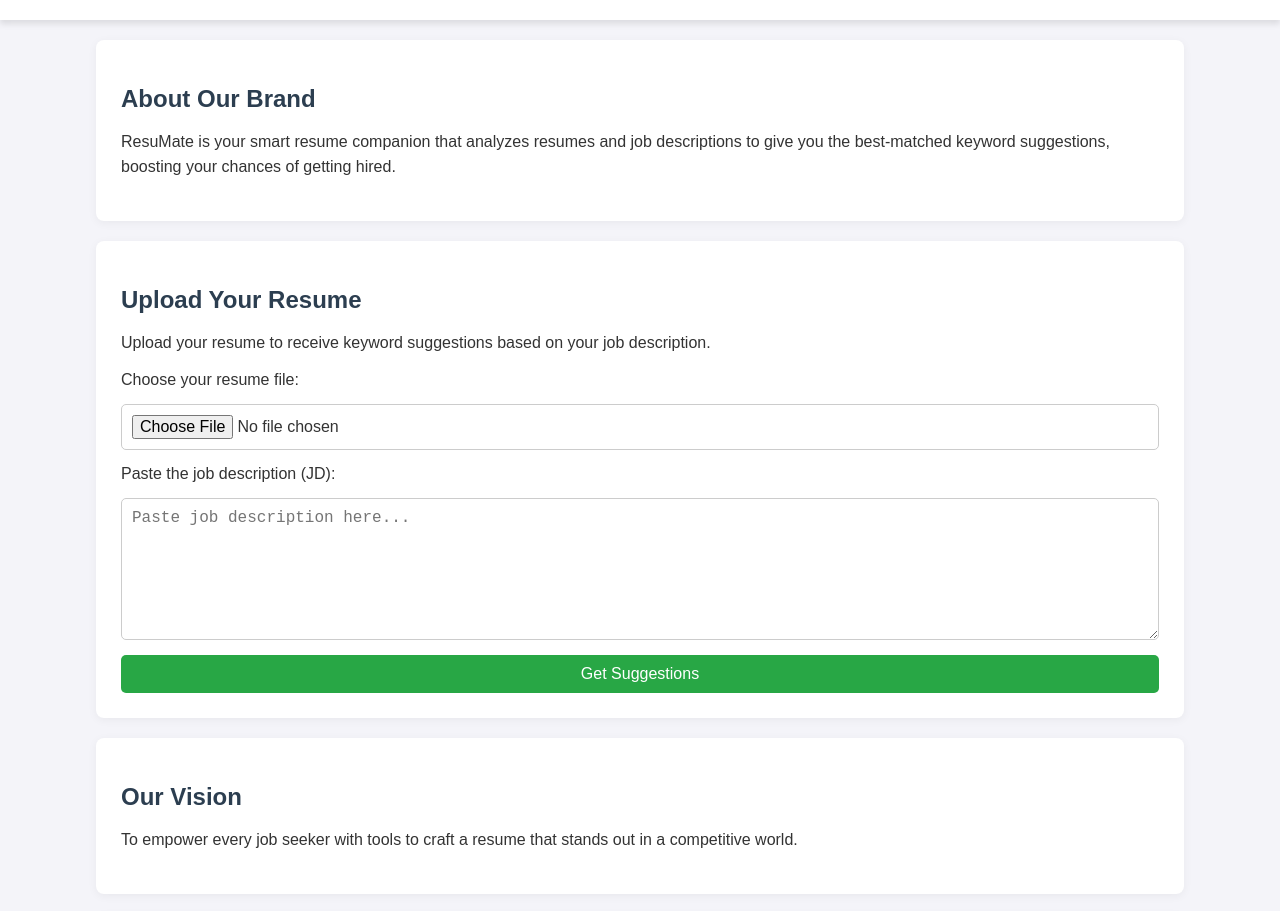
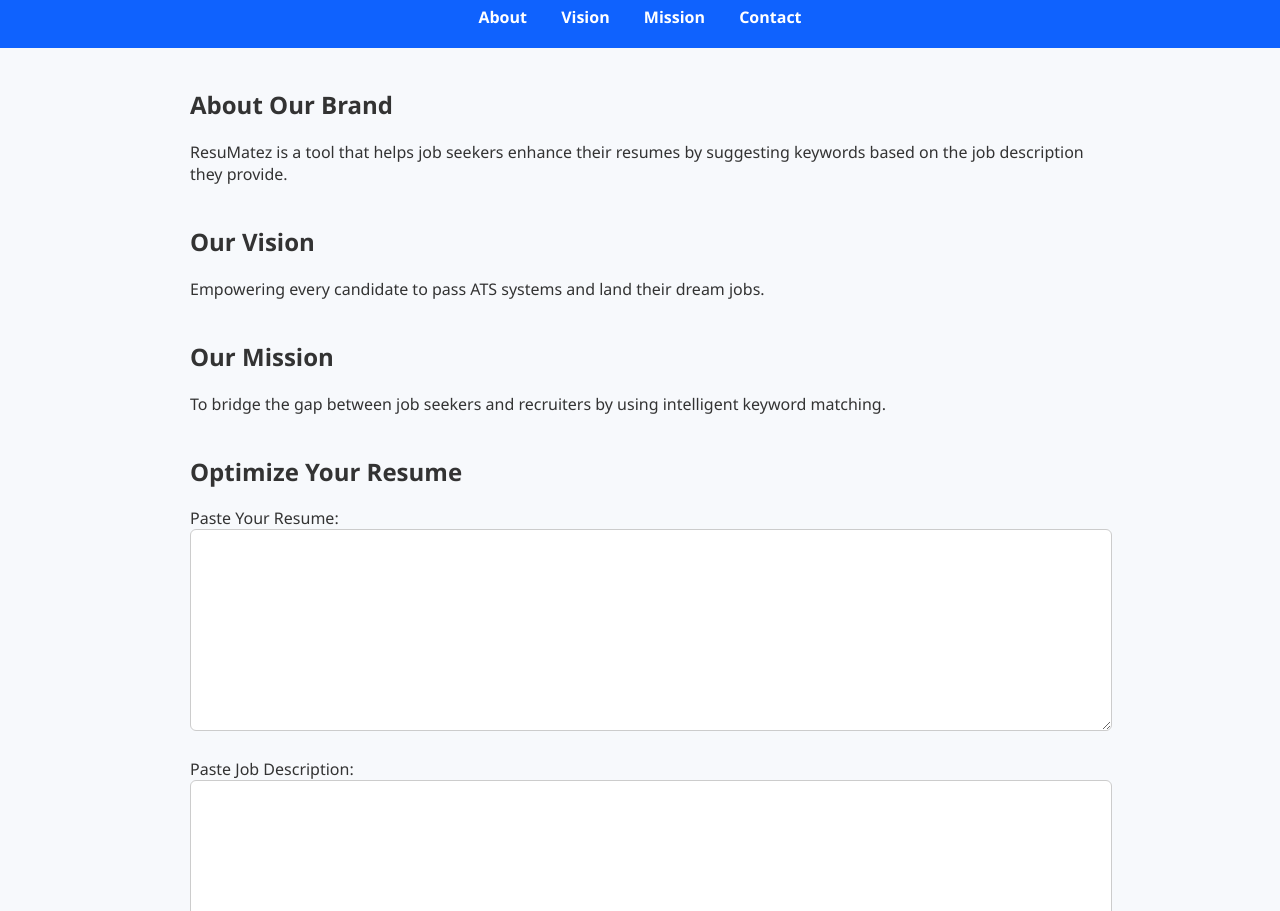
Before and after one commit to Shivani0727/ResuMatez, a plain HTML site: page templates/index.html in a window 1280 px wide. Shown: the part 100-1011 px from the top of the page. Drawn offline with Linux system fonts and the light colour scheme; files that its build step writes are made by us from their sources.

Commit message:
This update transitions the ResuMatez project to a fully front-end implementation using HTML, CSS, and JavaScript. Key features added:  Added a user form to paste resume and job description  Implemented JavaScript logic to extract and compare keywords between resume and JD  Displayed suggested keywords that are missing from the resume  Styled components for consistent branding and improved UX  Updated navigation, about, vision, mission, and contact sections in index.html  Removed backend dependencies to ensure compatibility with GitHub Pages hosting

```diff
--- a/static/styles.css
+++ b/static/styles.css
@@ -1,110 +1,51 @@
-/* Global Styles */
 body {
-    font-family: 'Arial', sans-serif;
-    background-color: #f4f4f9;
+    font-family: 'Segoe UI', sans-serif;
     margin: 0;
     padding: 0;
+    background: #f7f9fc;
     color: #333;
   }
 
-  h1, h2 {
-    color: #2c3e50;
-  }
-
-  a {
-    text-decoration: none;
-    color: #007BFF;
-  }
-
-  /* Header */
   .header {
-    display: flex;
-    justify-content: space-between;
-    align-items: center;
-    background-color: #ffffff;
-    padding: 20px 40px;
-    box-shadow: 0 4px 6px rgba(0,0,0,0.1);
-  }
-
-  .navbar a {
-    margin-left: 20px;
-    font-weight: 500;
-  }
-
-  .navbar a:hover {
-    color: #0056b3;
-  }
-
-  /* Container */
-  .container {
-    width: 85%;
-    margin: auto;
-    padding: 20px;
-  }
-
-  /* Section Styling */
-  .section {
-    background-color: #fff;
-    padding: 25px;
-    margin-bottom: 20px;
-    border-radius: 8px;
-    box-shadow: 0 2px 10px rgba(0,0,0,0.05);
-  }
-
-  .section h2 {
-    margin-bottom: 15px;
-    font-size: 24px;
-  }
-
-  .section p, ul {
-    font-size: 16px;
-    line-height: 1.6;
-  }
-
-  /* Form Styling */
-  form {
-    display: flex;
-    flex-direction: column;
-    gap: 15px;
-  }
-
-  input[type="file"],
-  textarea,
-  input[type="submit"] {
-    padding: 10px;
-    border-radius: 5px;
-    border: 1px solid #ccc;
-    font-size: 16px;
-  }
-
-  textarea {
-    height: 120px;
-    resize: vertical;
-  }
-
-  input[type="submit"] {
-    background-color: #28a745;
-    color: #fff;
-    border: none;
-    cursor: pointer;
-  }
-
-  input[type="submit"]:hover {
-    background-color: #218838;
-  }
-
-  /* Footer */
-  .footer {
-    background-color: #343a40;
+    background-color: #0f62fe;
     color: white;
     padding: 20px;
     text-align: center;
   }
 
+  .navbar {
+    margin-top: 10px;
+  }
+
+  .navbar a {
+    margin: 0 15px;
+    color: white;
+    text-decoration: none;
+    font-weight: bold;
+  }
+
+  .container {
+    padding: 20px;
+    max-width: 900px;
+    margin: auto;
+  }
+
+  .section {
+    margin-bottom: 40px;
+  }
+
+  textarea {
+    width: 100%;
+    padding: 10px;
+    font-size: 1rem;
+    border: 1px solid #ccc;
+    border-radius: 6px;
+  }
+
   button {
     padding: 10px 20px;
     font-size: 16px;
-    background-color: #007bff;
+    background-color: #0f62fe;
     color: white;
     border: none;
     border-radius: 6px;
@@ -112,5 +53,12 @@ body {
   }
 
   button:hover {
-    background-color: #0056b3;
+    background-color: #0043ce;
   }
+
+  #results {
+    margin-top: 20px;
+    background: #eaf4ff;
+    padding: 15px;
+    border-radius: 6px;
+  }
--- a/templates/index.html
+++ b/templates/index.html
@@ -3,15 +3,14 @@
 <head>
   <meta charset="UTF-8" />
   <meta name="viewport" content="width=device-width, initial-scale=1.0"/>
-  <title>ResuMate</title>
+  <title>ResuMatez</title>
   <link rel="stylesheet" href="styles.css" />
 </head>
 <body>
   <header class="header">
-    <h1>ResuMate</h1>
+    <h1>ResuMatez</h1>
     <nav class="navbar">
       <a href="#about">About</a>
-      <a href="#upload">Upload Resume</a>
       <a href="#vision">Vision</a>
       <a href="#mission">Mission</a>
       <a href="#contact">Contact</a>
@@ -19,54 +18,47 @@
   </header>
 
   <div class="container">
-    <!-- About Section -->
-    <section id="about" class="section">
+    <section class="section" id="about">
       <h2>About Our Brand</h2>
-      <p>ResuMate is your smart resume companion that analyzes resumes and job descriptions to give you the best-matched keyword suggestions, boosting your chances of getting hired.</p>
+      <p>ResuMatez is a tool that helps job seekers enhance their resumes by suggesting keywords based on the job description they provide.</p>
     </section>
 
-    <!-- Resume Upload -->
-    <section id="upload" class="section">
-      <h2>Upload Your Resume</h2>
-      <p>Upload your resume to receive keyword suggestions based on your job description.</p>
-      <form id="resume-upload-form">
-        <label for="resume">Choose your resume file:</label>
-        <input type="file" id="resume" name="resume" accept=".pdf,.docx" required />
-
-        <label for="jd">Paste the job description (JD):</label>
-        <textarea id="jd" name="jd" placeholder="Paste job description here..." required></textarea>
-
-        <input type="submit" value="Get Suggestions" />
-      </form>
+    <section class="section" id="vision">
+      <h2>Our Vision</h2>
+      <p>Empowering every candidate to pass ATS systems and land their dream jobs.</p>
     </section>
 
-    <!-- Vision -->
-    <section id="vision" class="section">
-      <h2>Our Vision</h2>
-      <p>To empower every job seeker with tools to craft a resume that stands out in a competitive world.</p>
+    <section class="section" id="mission">
+      <h2>Our Mission</h2>
+      <p>To bridge the gap between job seekers and recruiters by using intelligent keyword matching.</p>
     </section>
 
-    <!-- Mission -->
-    <section id="mission" class="section">
-      <h2>Our Mission</h2>
-      <p>To simplify and personalize resume optimization by leveraging smart technology and real-time keyword analysis.</p>
+    <section class="section" id="upload">
+      <h2>Optimize Your Resume</h2>
+      <form id="resumeForm">
+        <label for="resume">Paste Your Resume:</label><br>
+        <textarea id="resume" rows="10" required></textarea><br><br>
+
+        <label for="jd">Paste Job Description:</label><br>
+        <textarea id="jd" rows="10" required></textarea><br><br>
+
+        <button type="submit">Get Suggestions</button>
+      </form>
+      <div id="results"></div>
     </section>
 
-    <!-- Contact -->
-    <section id="contact" class="section">
+    <section class="section" id="contact">
       <h2>Contact Us</h2>
-      <ul>
-        <li>Email: support@resumate.com</li>
-        <li>Phone: +91 98765 43210</li>
-        <li>Address: 100 Resume Way, Career City, India</li>
-      </ul>
+      <p>Email: support@resumatez.com</p>
+      <p>Instagram: @resumatez</p>
+      <p>LinkedIn: ResuMatez</p>
     </section>
   </div>
 
   <footer class="footer">
-    <p>&copy; 2025 ResuMate. All rights reserved.</p>
+    <p>&copy; 2025 ResuMatez. All rights reserved.</p>
   </footer>
 
-  <script src="js/script.js"></script>
+  <script src="script.js"></script>
 </body>
 </html>
```
Also changed, not shown: static/js/script.js (+20 -11 lines).
